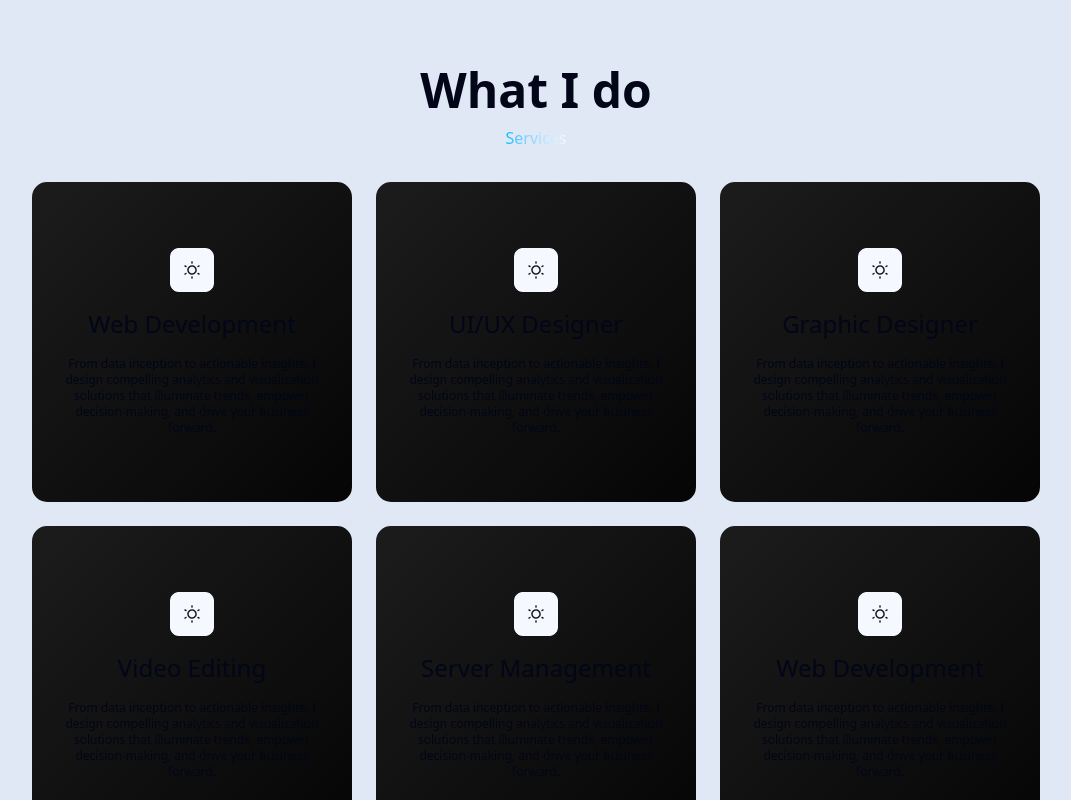
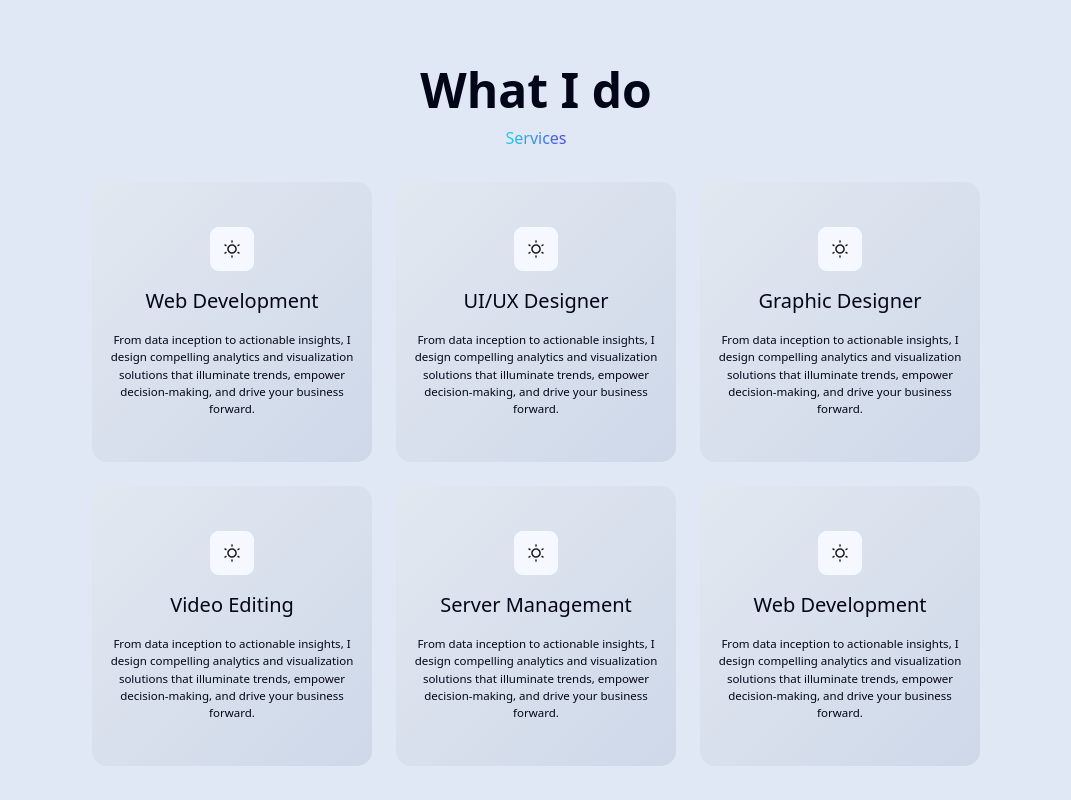
Before and after one commit to bknath/Bk-Nath-portfolio, a React (Vite) app: page / in a window 1280 px wide. Shown: the part 1540-2340 px from the top of the page, without its empty margins (104-1175 px from the left). Built offline with nearby package versions, Linux system fonts and the light colour scheme.

Commit message:
commit -3 may26

```diff
--- a/src/Pages/Home/Services.jsx
+++ b/src/Pages/Home/Services.jsx
@@ -45,11 +45,11 @@ const Services = () => {
                 <div className="grid grid-cols-3 gap-6 p-4">
                     {/* 1st Box */}
                     <FadeInSection animationClass="animation-fadein">
-                        <div className="boxes w-80 h-80 flex items-center justify-center dark:border border-[#2B2B2B]">
+                        <div className="boxes w-70 h-70 flex items-center justify-center dark:border border-[#2B2B2B]">
                             <div className="flex flex-col items-center text-center justify-center">
                                 <img className="pb-4" src={assets.servicesIcon} alt="" />
-                                <h3 className="text-2xl pb-4">Web Development</h3>
-                                <p className="text-xs w-3xs">
+                                <h3 className="text-xl pb-4">Web Development</h3>
+                                <p className="w-3xs">
                                     From data inception to actionable insights, I design
                                     compelling analytics and visualization solutions that
                                     illuminate trends, empower decision-making, and drive your
@@ -61,11 +61,11 @@ const Services = () => {
 
                     {/* 2nd Box */}
                     <FadeInSection animationClass="animation-fadeinleft">
-                        <div className="boxes w-80 h-80 flex items-center justify-center dark:border border-[#2B2B2B]">
+                        <div className="boxes w-70 h-70 flex items-center justify-center dark:border border-[#2B2B2B]">
                             <div className="flex flex-col items-center text-center justify-center">
                                 <img className="pb-4" src={assets.servicesIcon} alt="" />
-                                <h3 className="text-2xl pb-4">UI/UX Designer</h3>
-                                <p className="text-xs w-3xs">
+                                <h3 className="text-xl pb-4">UI/UX Designer</h3>
+                                <p className="w-3xs">
                                     From data inception to actionable insights, I design
                                     compelling analytics and visualization solutions that
                                     illuminate trends, empower decision-making, and drive your
@@ -77,11 +77,11 @@ const Services = () => {
 
                     {/* 3rd Box */}
                     <FadeInSection animationClass="animation-fadeinright">
-                        <div className="boxes w-80 h-80 flex items-center justify-center dark:border border-[#2B2B2B]">
+                        <div className="boxes w-70 h-70 flex items-center justify-center dark:border border-[#2B2B2B]">
                             <div className="flex flex-col items-center text-center justify-center">
                                 <img className="pb-4" src={assets.servicesIcon} alt="" />
-                                <h3 className="text-2xl pb-4">Graphic Designer</h3>
-                                <p className="text-xs w-3xs">
+                                <h3 className="text-xl pb-4">Graphic Designer</h3>
+                                <p className="w-3xs">
                                     From data inception to actionable insights, I design
                                     compelling analytics and visualization solutions that
                                     illuminate trends, empower decision-making, and drive your
@@ -93,11 +93,11 @@ const Services = () => {
 
                     {/* 4th Box */}
                     <FadeInSection animationClass="animation-fadeinup">
-                        <div className="boxes w-80 h-80 flex items-center justify-center dark:border border-[#2B2B2B]">
+                        <div className="boxes w-70 h-70 flex items-center justify-center dark:border border-[#2B2B2B]">
                             <div className="flex flex-col items-center text-center justify-center">
                                 <img className="pb-4" src={assets.servicesIcon} alt="" />
-                                <h3 className="text-2xl pb-4">Video Editing</h3>
-                                <p className="text-xs w-3xs">
+                                <h3 className="text-xl pb-4">Video Editing</h3>
+                                <p className="w-3xs">
                                     From data inception to actionable insights, I design
                                     compelling analytics and visualization solutions that
                                     illuminate trends, empower decision-making, and drive your
@@ -109,11 +109,11 @@ const Services = () => {
 
                     {/* 5th Box */}
                     <FadeInSection animationClass="animation-fadeindown">
-                        <div className="boxes w-80 h-80 flex items-center justify-center dark:border border-[#2B2B2B]">
+                        <div className="boxes w-70 h-70 flex items-center justify-center dark:border border-[#2B2B2B]">
                             <div className="flex flex-col items-center text-center justify-center">
                                 <img className="pb-4" src={assets.servicesIcon} alt="" />
-                                <h3 className="text-2xl pb-4">Server Management</h3>
-                                <p className="text-xs w-3xs">
+                                <h3 className="text-xl pb-4">Server Management</h3>
+                                <p className="w-3xs">
                                     From data inception to actionable insights, I design
                                     compelling analytics and visualization solutions that
                                     illuminate trends, empower decision-making, and drive your
@@ -125,11 +125,11 @@ const Services = () => {
 
                     {/* 6th Box */}
                     <FadeInSection animationClass="animation-fadeinright">
-                        <div className="boxes w-80 h-80 flex items-center justify-center dark:border border-[#2B2B2B]">
+                        <div className="boxes w-70 h-70 flex items-center justify-center dark:border border-[#2B2B2B]">
                             <div className="flex flex-col items-center text-center justify-center">
                                 <img className="pb-4" src={assets.servicesIcon} alt="" />
-                                <h3 className="text-2xl pb-4">Web Development</h3>
-                                <p className="text-xs w-3xs">
+                                <h3 className="text-xl pb-4">Web Development</h3>
+                                <p className="w-3xs">
                                     From data inception to actionable insights, I design
                                     compelling analytics and visualization solutions that
                                     illuminate trends, empower decision-making, and drive your
--- a/src/assets/styles/Services.scss
+++ b/src/assets/styles/Services.scss
@@ -6,15 +6,33 @@
         font-weight: bold;
     }
 
+    .get-to-know{
+        background: linear-gradient(to right, #22d3ee, #4f46e5);
+        -webkit-background-clip: text;
+        background-clip: text;
+        color: transparent;
+    }
+
     .boxes{
-        background: linear-gradient(to bottom right, #1C1C1C, #050505);
+        background: linear-gradient(to bottom right, #e2e8f0, #ced8e9);
         border-radius: 15px;
+
+        p{
+            font-size: 11.5px;
+        }
     }
 
 }
 
 .dark .wrapper-services-section{
 
+    .get-to-know {
+        background: linear-gradient(to right, #22d3ee, #f8fafc);
+        -webkit-background-clip: text;
+        background-clip: text;
+        color: transparent;
+    }
+
     .boxes{
         background: linear-gradient(to bottom right, #262a30, #141313);
     }
```
